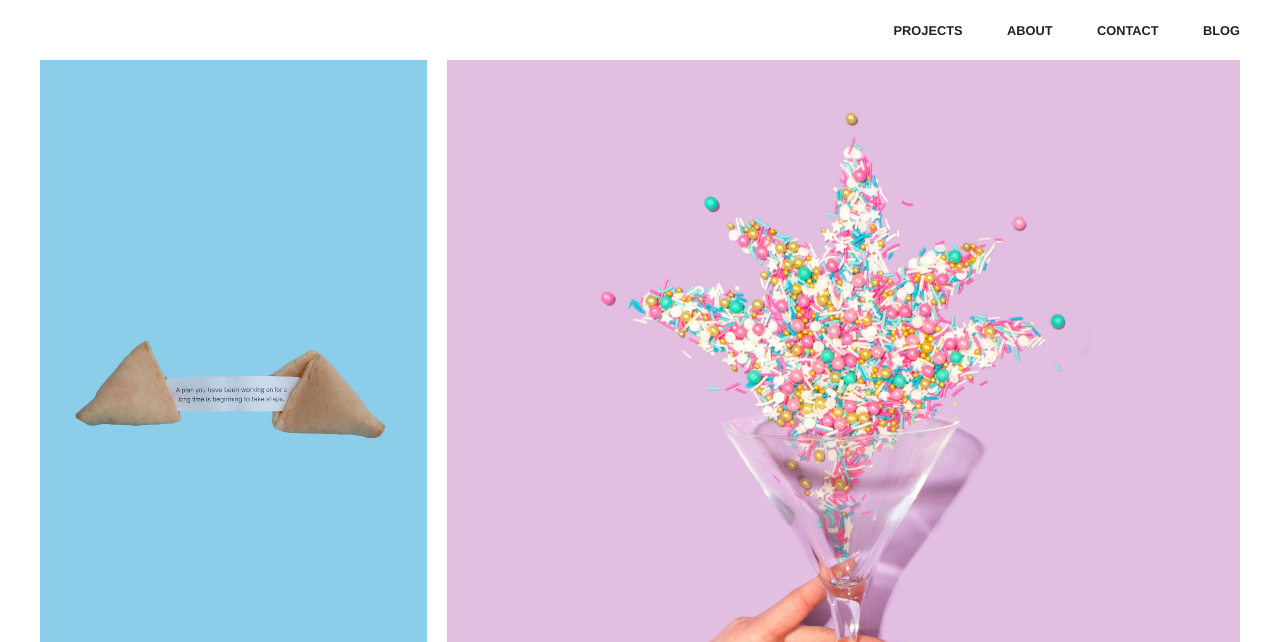
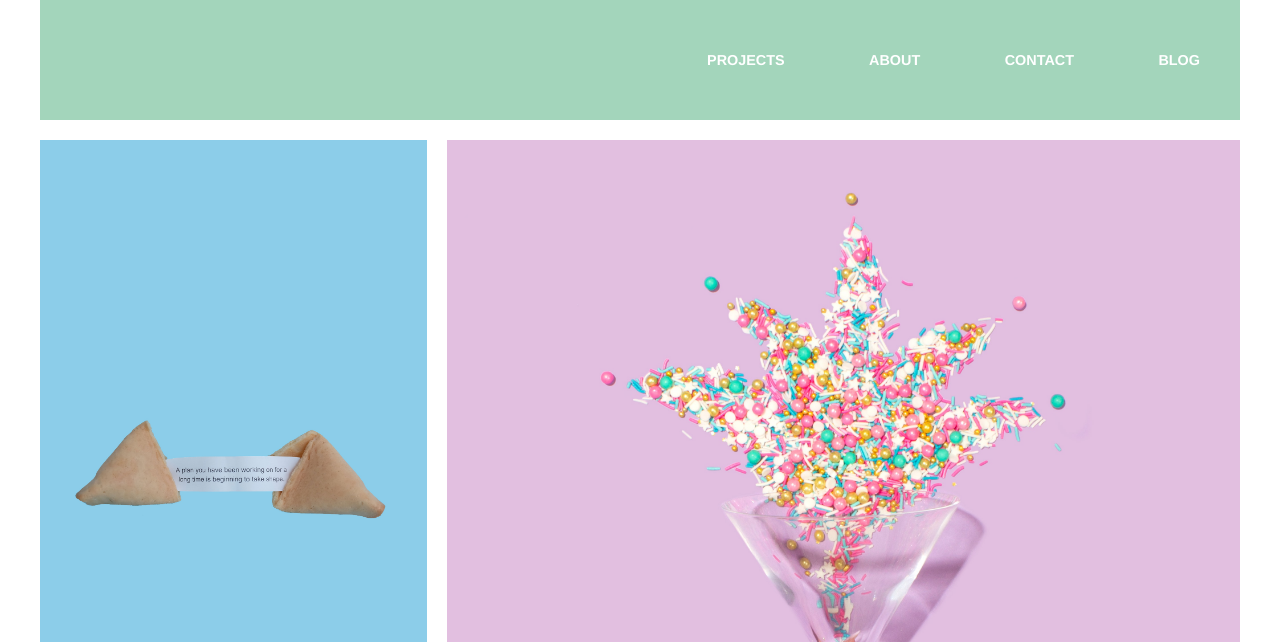
Before and after one commit to iraamoni/lilac-hdoc, a plain HTML site: page index.html in a window 1280 px wide. Shown: the top 642 px of the page. Drawn offline with Linux system fonts and the light colour scheme.

Commit message:
added the header colour

```diff
--- a/style.css
+++ b/style.css
@@ -20,15 +20,20 @@ body {
 
 .header {
     width: 100%;
-    height: 60px;
+    height: 120px;
+     background-color: rgb(163, 213, 187);
+    margin-bottom: 20px;
+    /* background-image: radial-gradient(circle at top left, #dff0e4, #8c4dc4, #d35e68); */
+    /* background-origin: border-box; */
+    /* background-clip: content-box, border-box; */
 }
 
 .header .main-nav a {
-    padding-left: 40px;
-    color: #222;
+    padding: 40px;
+    color: rgb(255, 255, 255);
     text-decoration: none;
     text-transform: uppercase;
-    font-size: 0.8em;
+    font-size: 0.9em;
     font-weight: bold;
 }
 
```
